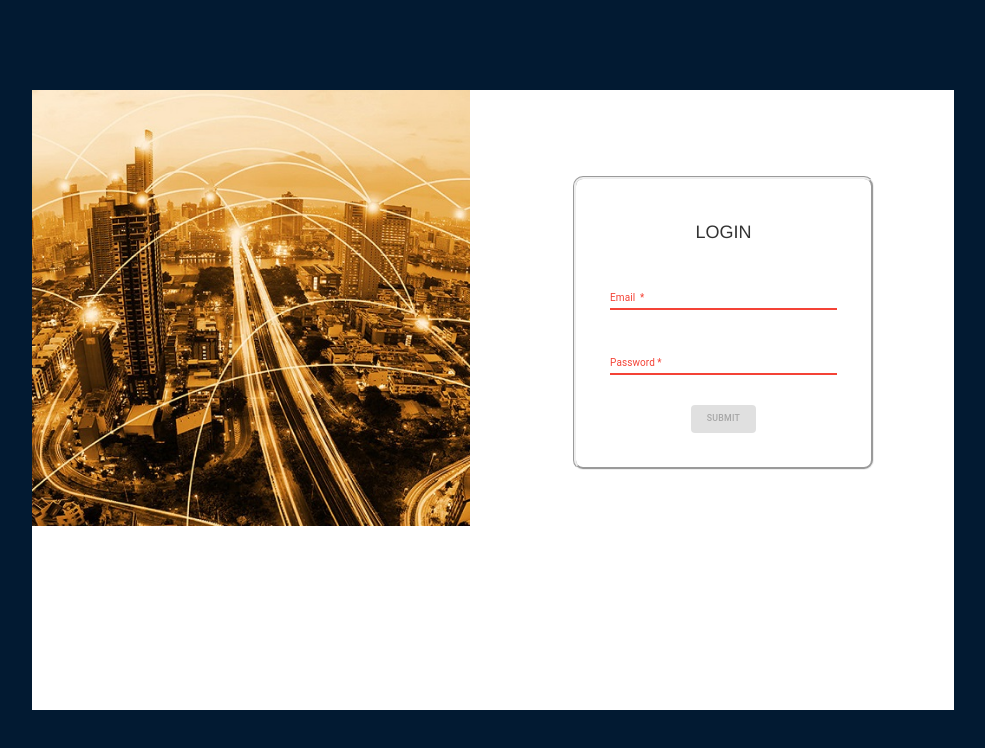
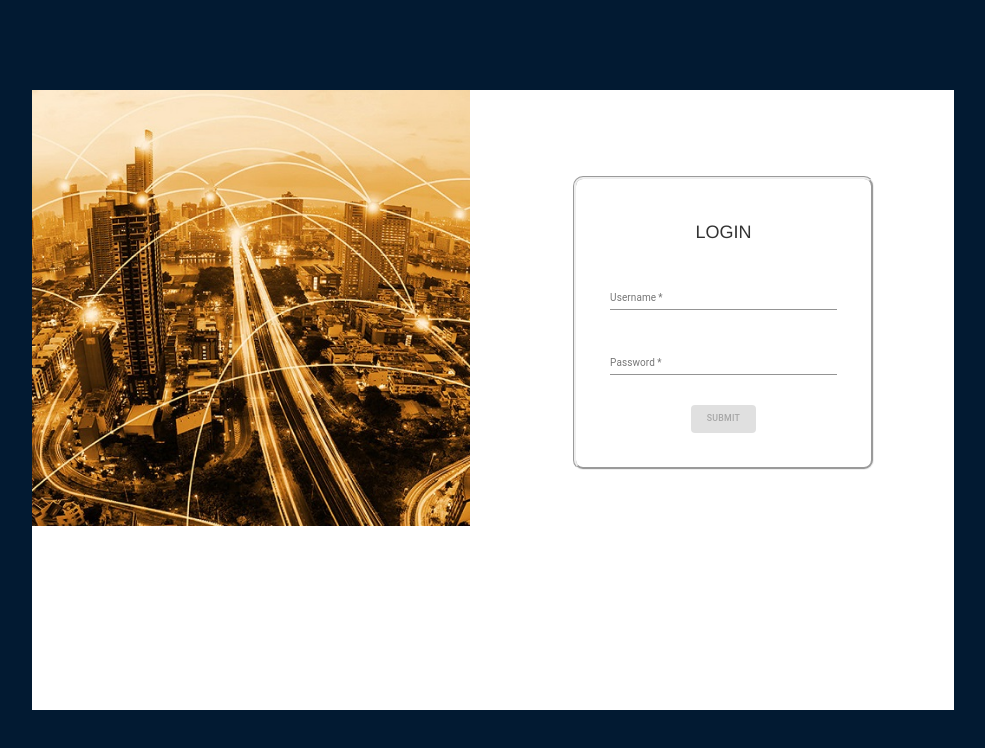
Before and after one commit to AtulSingh31/tek-covid-survey, a React (Create React App) app in the folder tek-covid-survey/: page / in a window 1280 px wide. Shown: the top 748 px of the page, without its empty margins (147-1132 px from the left). Built offline with nearby package versions, Linux system fonts and the light colour scheme.

Commit message:
Merged code

```diff
--- a/tek-covid-survey/package.json
+++ b/tek-covid-survey/package.json
@@ -5,6 +5,7 @@
   "homepage": "./",
   "dependencies": {
     "@material-ui/core": "^4.11.2",
+    "@material-ui/icons": "^4.11.2",
     "@testing-library/jest-dom": "^5.11.6",
     "@testing-library/react": "^11.2.2",
     "@testing-library/user-event": "^12.6.0",
--- a/tek-covid-survey/src/App.css
+++ b/tek-covid-survey/src/App.css
@@ -95,7 +95,7 @@ img{
   flex-direction: column;
   align-items: center;
   justify-content: center;
-  font-size: calc(10px + 2vmin);
+  font-size: calc(14px + 2vmin);
   color: white;
 }
 
--- a/tek-covid-survey/src/Components/Login.js
+++ b/tek-covid-survey/src/Components/Login.js
@@ -2,12 +2,20 @@ import React, { Component } from "react";
 import TextField from '@material-ui/core/TextField';
 import Button from '@material-ui/core/Button';
 import tekbackground from '../tekbackground.jpg';
+import Snackbar from '@material-ui/core/Snackbar';
+import IconButton from '@material-ui/core/IconButton';
+
 import axios from 'axios';
 class Login extends Component {
   state = {
     email: '',
-    password: ''
+    password: '',
+    open:false
   };
+  loginform={
+    email:'',
+    password:''
+  }
 
   myemailChangeHandler = (event) => {
     this.setState({ email: event.target.value });
@@ -17,18 +25,24 @@ class Login extends Component {
   }
   submitHandler = e => {
     e.preventDefault()
-    console.log(this.state)
+      this.loginform.email=this.state.email;
+      this.loginform.password=this.state.password;
+    console.log(this.loginform)
 
-    axios.post('http://localhost:8080/api/emplogin', this.state)
+    axios.post('http://localhost:8080/api/emplogin', this.loginform)
       .then(response => {
         if (response.data === true) {
           this.props.history.push("/empsurvey");
         }
         else {
-          axios.post('http://localhost:8080/api/adminlogin', this.state)
+          axios.post('http://localhost:8080/api/adminlogin', this.loginform)
             .then(response => {
               if (response.data === true) {
                 this.props.history.push("/admintables");
+              }
+              else{
+                this.setState({ open: true});
+                console.log(this.state.open)
               }
             })
             .catch(error => {
@@ -42,12 +56,16 @@ class Login extends Component {
 
 
   }
+  handleClose = () => this.setState({ open: false })
   render() {
-    const emailRegex = new RegExp('/\S+@\S+\.\S+/');
-    const disabled = this.state.email.length>2 && this.state.password.length>2?false:true;
-    const email_length = this.state.email.length<2?true:false;
-    const password_length = this.state.password.length<2?true:false;
+    const emailRegex = new RegExp('^\w{5,}$');
+    const email_length = this.state.email.length > 2 || this.state.email.length == 0 ? false : true;
+    const password_length = this.state.password.length < 2 ? true : false;
     const passwordRegex = new RegExp('(?=.*[a-z])(?=.*[A-Z])(?=.*[0-9])(?=.*[$@$!%*?&])[A-Za-z\d$@$!%*?&].{8,}');
+
+
+    const disabled = this.state.email.length > 2 && this.state.password.match(passwordRegex) ? false : true;
+    const regex = this.state.password.match(passwordRegex) || this.state.password.length == 0 ? false : true;
     return (
       <div className="background">
         <div className="container">
@@ -63,11 +81,11 @@ class Login extends Component {
                     margin="normal"
                     required
                     fullWidth
-                    label="Email "
+                    label="Username"
                     name="email"
                     required
                     onChange={this.myemailChangeHandler}
-                    validations={{matchRegexp:emailRegex}}
+                    validations={{ matchRegexp: emailRegex }}
                     error={email_length} />
                   <br />
                   <TextField id="standard-basic2" margin="normal"
@@ -77,7 +95,7 @@ class Login extends Component {
                     label="Password"
                     name="password"
                     required
-                    error={password_length}
+                    error={regex}
                     onChange={this.myChangepasswordHandler} />
                   <br />
                   <Button
@@ -93,6 +111,19 @@ class Login extends Component {
             </div>
           </div>
         </div>
+        <Snackbar
+        open={this.state.open}
+        autoHideDuration={2000}
+        onClose={this.handleClose}
+        message="Incorrect Username or Password"
+        action={
+          <React.Fragment>
+            <Button color="secondary" size="small" onClick={this.handleClose}>
+              Retry
+            </Button>
+          </React.Fragment>
+        }
+      />
       </div>
     );
   }
```
Also changed, not shown: 2 other files (tests, documents, lock files or other folders).
